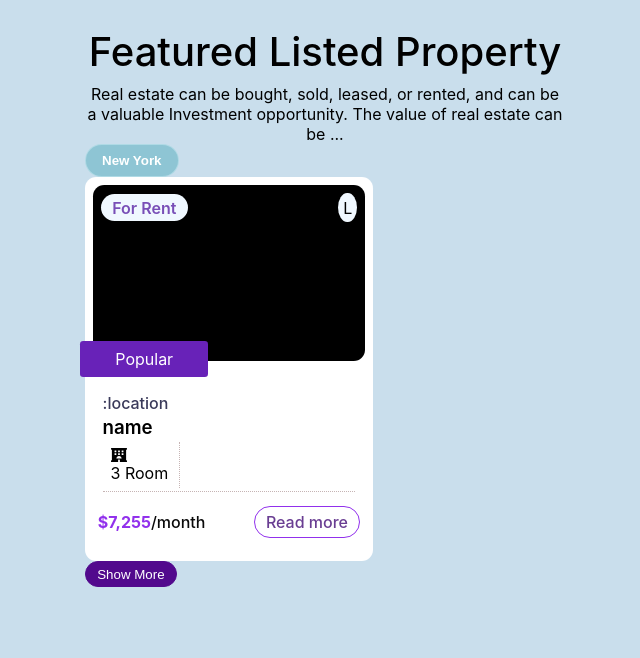
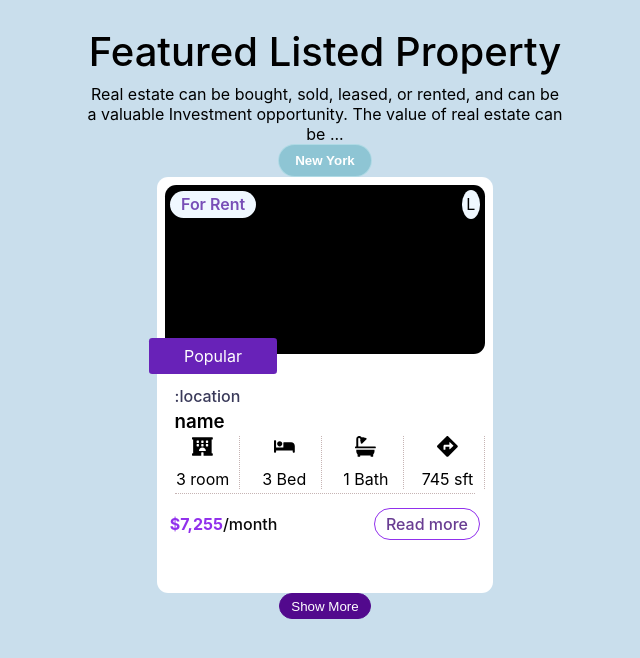
Before and after one commit to UDAY-CHAITANYA-G/Hotel-Landing-page-React, a React (Create React App) app: page / in a window 1280 px wide. Shown: the top 658 px of the page, without its empty margins (315-955 px from the left). Built offline with nearby package versions, Linux system fonts and the light colour scheme.

Commit message:
Optimizing code

```diff
--- a/src/components/Card/index.js
+++ b/src/components/Card/index.js
@@ -1,6 +1,6 @@
 import React from "react";
 import {FaHotel} from "react-icons/fa";
-// import Icons from "../icon";
+import Icons from "../Icon";
 
 import "./styles.css";
 
@@ -20,10 +20,11 @@ export default function Card(props){
                 <div className="hotel-name"><h3>name</h3></div>
                 <div className="hotel-info">
                     <div className="Box-bro">
-                        <FaHotel />
-                        <a>3 Room</a>
+                        <Icons type={1} count={"3"}/>
+                        <Icons type={2} count={"3"}/>
+                        <Icons type={3} count={"1"}/>
+                        <Icons type={4} area={"745 sft"} />
                     </div>
-                {/* <Icons type={2} text={"3 Rooms"}/> */}
                 </div>
             </div>
             <div className="box-bottom">
--- a/src/components/Card/styles.css
+++ b/src/components/Card/styles.css
@@ -1,7 +1,7 @@
 .card{
     background-color:white ;
-    width: 17rem;
-    height: 23rem;
+    width: 20rem;
+    height: 25rem;
     padding: 0.5rem;
     border-radius: 0.7rem;
 }
@@ -10,7 +10,7 @@
     background-color: black;
     height: 10rem;
     border-radius: 0.7rem;
-    padding: 0.5rem;
+    padding: 0.3rem;
 }
 
 .image-box .image-over-section{
@@ -63,11 +63,12 @@
     padding: 0.2rem;
 }
 .Box-bro{
-    display: flex;
-    flex-direction: column;
-    padding: 0.3rem;
-    border-right:1px dotted rgb(198, 180, 180);
-    width: 4rem;
+    display: grid;
+    width: 100%;
+    justify-content: center;
+    align-items: center;
+    grid-template-columns: 25% 25% 25% 25%;
+    gap: 0.5rem;
 }
 
 .box-bottom{
--- a/src/components/icon/index.js
+++ b/src/components/icon/index.js
@@ -5,10 +5,10 @@ import "./styles.css";
 
 export default function Icons(props){
     return <div className="icon-box">
-        {props.type === 1 && <div><FaHotel /> <p>{props.text}</p></div>}
-        {props.type === 2 && <div><FaBed /><p>{props.text}</p></div>}
-        {props.type === 3 && <div><FaBath /><p>{props.text}</p></div>}
-        {props.type === 4 && <div><FaDirections /><p>{props.text}</p></div>}
+            {props.type === 1 && <div><FaHotel /> <p>{props.count} room</p></div>}
+            {props.type === 2 && <div><FaBed /><p>{props.count} Bed</p></div>}
+            {props.type === 3 && <div><FaBath /><p>{props.count} Bath</p></div>}
+            {props.type === 4 && <div><FaDirections /><p>{props.area}</p></div>}
         </div>
      ;
 }
--- a/src/components/icon/styles.css
+++ b/src/components/icon/styles.css
@@ -1,15 +1,27 @@
+
+
 .icon-box{
     display: flex;
-    width: 3rem;
-    height: 3rem;
-    padding-left: 0.5rem;
-    border: 1px solid;
-    justify-content: flex-start;
+    flex-direction: column;
+    justify-content: center;
     align-items: center;
-
+    border-right:1px dotted rgb(198, 180, 180);
+    width: 100%;
 }
 
-.icon-box svg{
-    /* padding: 0.5rem; */
+.icon-box div{
+    display: flex;
+    flex-direction: column;
+    justify-content: center;
+    align-items: center;
+    gap: 0.8rem;
+}
+
+.icon-box div svg{
     font-size: 1.3rem;
+    padding: 0%;
 }
+
+.icon-box div p{
+    margin: 0;
+}
--- a/src/pages/Home/index.js
+++ b/src/pages/Home/index.js
@@ -6,7 +6,7 @@ import Card from "../../components/Card";
 
 export default function Home(){
     return (
-        <div className="Home">
+        <div className="home">
             <Header />
             <div className="Filter-options">
                 <button>New York</button>
--- a/src/pages/Home/styles.css
+++ b/src/pages/Home/styles.css
@@ -1,3 +1,10 @@
+.home{
+    display: flex;
+    justify-content: center;
+    align-items: center;
+    flex-direction: column;
+}
+
 .Filter-options button{
     display: block;
     background-color: rgba(133, 193, 208, 0.867);
```
